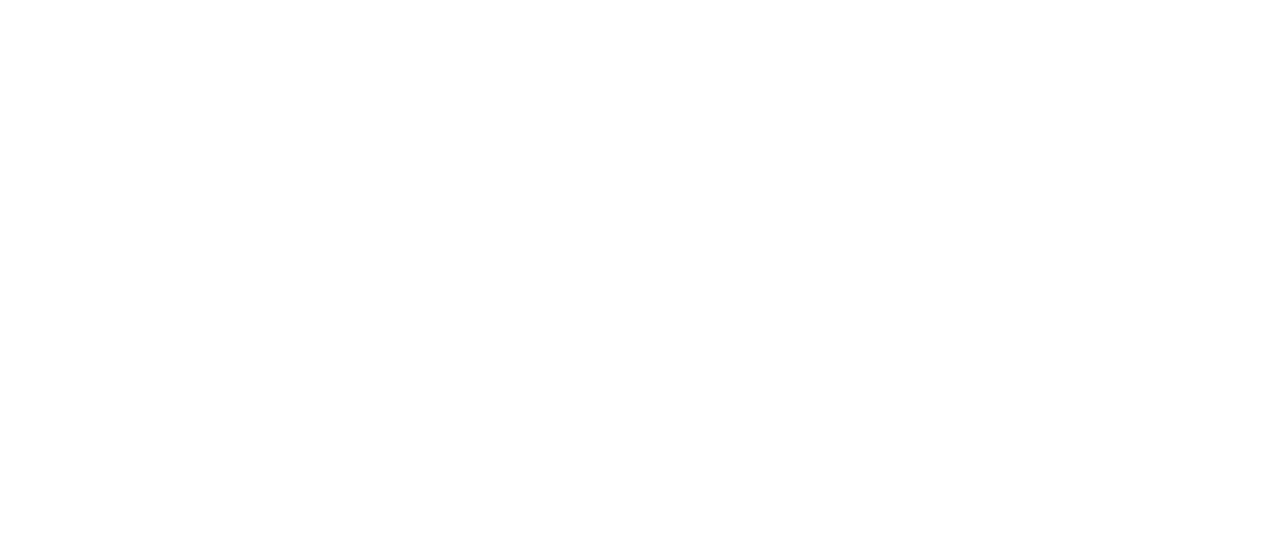
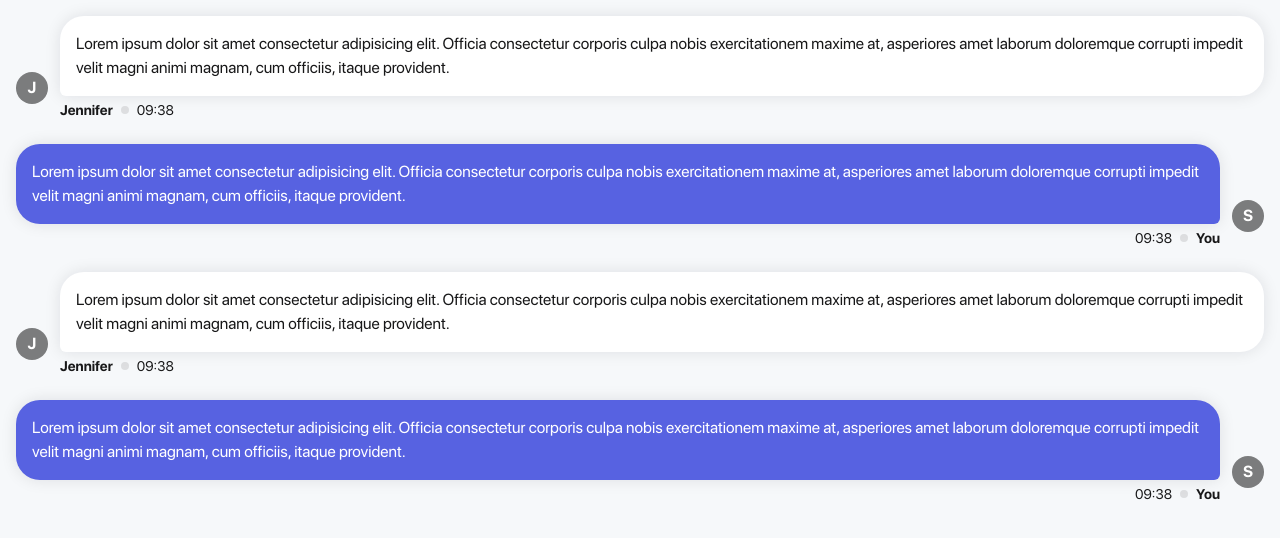
Before and after one commit to shemlouk/nextjs-live-chat, a Next.js app: page /room in a window 1280 px wide. Shown: the top 538 px of the page. Built offline with nearby package versions, Linux system fonts and the light colour scheme.

Commit message:
feat: add session context and comments from logged user

```diff
--- a/app/layout.tsx
+++ b/app/layout.tsx
@@ -14,7 +14,7 @@
 }) {
   return (
     <html lang="en">
-      <body className={`${sfProDisplay.className} antialiased`}>
+      <body className={`${sfProDisplay.className} bg-lightGray antialiased`}>
         {children}
       </body>
     </html>
--- /dev/null
+++ b/app/lib/contexts/session.ts
@@ -0,0 +1,12 @@
+import { createContext } from "react";
+import { User } from "../definitions";
+
+export type SessionContextValue = {
+  user: User | null;
+  updateSession(props: User | null): void;
+};
+
+export const SessionContext = createContext<SessionContextValue>({
+  user: null,
+  updateSession: () => {},
+});
--- /dev/null
+++ b/app/lib/definitions.ts
@@ -0,0 +1,13 @@
+export interface User {
+  id: string;
+  name: string;
+  email: string;
+  avatar?: string;
+}
+
+export interface Comment {
+  id: string;
+  user: Omit<User, "email">;
+  content: string;
+  createdAt: string;
+}
--- /dev/null
+++ b/app/room/layout.tsx
@@ -0,0 +1,31 @@
+"use client";
+
+import { useCallback, useEffect, useState } from "react";
+import { SessionContext, SessionContextValue } from "../lib/contexts/session";
+
+export default function Layout({ children }: { children: React.ReactNode }) {
+  const [user, setUser] = useState<SessionContextValue["user"]>({
+    id: "2",
+    email: "",
+    name: "samuel",
+  });
+
+  useEffect(() => {
+    const localSession = localStorage.getItem("session");
+    if (localSession) setUser(JSON.parse(localSession));
+  }, []);
+
+  const updateSession = useCallback<SessionContextValue["updateSession"]>(
+    (value) => {
+      localStorage.setItem("session", JSON.stringify(value));
+      setUser(null);
+    },
+    [setUser],
+  );
+
+  return (
+    <SessionContext.Provider value={{ user, updateSession }}>
+      {children}
+    </SessionContext.Provider>
+  );
+}
--- a/app/room/page.tsx
+++ b/app/room/page.tsx
@@ -1 +1,45 @@
-export default function Page() {}
+import { ChatComment } from "../ui/chat/comment";
+
+const mock = [
+  {
+    id: "1",
+    user: {
+      id: "1",
+      name: "Jennifer",
+    },
+    content:
+      "Lorem ipsum dolor sit amet consectetur adipisicing elit. Officia consectetur corporis culpa nobis exercitationem maxime at, asperiores amet laborum doloremque corrupti impedit velit magni animi magnam, cum officiis, itaque provident.",
+    createdAt: new Date().toISOString(),
+  },
+  {
+    id: "2",
+    user: {
+      id: "2",
+      name: "samuel",
+    },
+    content:
+      "Lorem ipsum dolor sit amet consectetur adipisicing elit. Officia consectetur corporis culpa nobis exercitationem maxime at, asperiores amet laborum doloremque corrupti impedit velit magni animi magnam, cum officiis, itaque provident.",
+    createdAt: new Date().toISOString(),
+  },
+];
+
+export default function Page() {
+  return (
+    <main className="text-darkGray flex h-screen w-full flex-col">
+      <ul className="flex flex-col gap-6 p-4">
+        <li>
+          <ChatComment {...mock[0]} />
+        </li>
+        <li>
+          <ChatComment {...mock[1]} />
+        </li>
+        <li>
+          <ChatComment {...mock[0]} />
+        </li>
+        <li>
+          <ChatComment {...mock[1]} />
+        </li>
+      </ul>
+    </main>
+  );
+}
--- a/app/ui/chat/comment.tsx
+++ b/app/ui/chat/comment.tsx
@@ -1,18 +1,48 @@
 "use client";
 
-import { Comment } from "@/app/lib/definitions";
+import clsx from "clsx";
 import dayjs from "dayjs";
 
+import { SessionContext } from "@/app/lib/contexts/session";
+import { Comment } from "@/app/lib/definitions";
+import { useContext } from "react";
+
 export function ChatComment({ user, content, createdAt }: Comment) {
+  const { user: currentUser } = useContext(SessionContext);
+
+  const isFromCurrentUser = user.id === currentUser?.id;
+
   return (
-    <div className="flex items-end justify-start gap-3">
-      <div className="mb-4 h-8 w-8 flex-shrink-0 overflow-hidden rounded-full bg-black/50"></div>
+    <div
+      className={clsx("flex items-end justify-start gap-3", {
+        "flex-row-reverse": isFromCurrentUser,
+      })}
+    >
+      <div className="mb-4 flex h-8 w-8 flex-shrink-0 items-center justify-center overflow-hidden rounded-full bg-black/50 font-bold text-white">
+        {user.name.charAt(0).toUpperCase()}
+      </div>
+
       <div className="flex w-fit flex-col gap-1">
-        <p className="break-all rounded-r-3xl rounded-bl-md rounded-tl-3xl bg-white p-4">
+        <p
+          className={clsx(
+            "break-all p-4 shadow-[rgba(17,_17,_26,_0.1)_0px_0px_16px]",
+            {
+              "rounded-r-3xl rounded-bl-md rounded-tl-3xl bg-white":
+                !isFromCurrentUser,
+              "bg-lightBlue rounded-l-3xl rounded-br-md rounded-tr-3xl text-white":
+                isFromCurrentUser,
+            },
+          )}
+        >
           {content}
         </p>
-        <span className="flex items-center gap-2 text-sm">
-          <strong>{user.name}</strong>
+
+        <span
+          className={clsx("flex items-center gap-2 text-sm", {
+            "flex-row-reverse": isFromCurrentUser,
+          })}
+        >
+          <strong>{isFromCurrentUser ? "You" : user.name}</strong>
           <div className="h-2 w-2 rounded-full bg-black/10" />
           {dayjs(createdAt).format("hh:mm")}
         </span>
--- a/package.json
+++ b/package.json
@@ -9,6 +9,7 @@
     "lint": "next lint"
   },
   "dependencies": {
+    "dayjs": "^1.11.10",
     "next": "14.0.3",
     "react": "^18",
     "react-dom": "^18"
@@ -18,6 +19,7 @@
     "@types/react": "^18",
     "@types/react-dom": "^18",
     "autoprefixer": "^10.0.1",
+    "clsx": "^2.0.0",
     "eslint": "^8",
     "eslint-config-next": "14.0.3",
     "postcss": "^8",
--- a/tailwind.config.ts
+++ b/tailwind.config.ts
@@ -12,6 +12,7 @@
         lightBlue: "#5762e1",
         lightPurple: "#9c6ce8",
         lightGray: "#f6f8fa",
+        darkGray: "#181819",
       },
     },
   },
```
Also changed, not shown: 1 other file (tests, documents, lock files or other folders).
